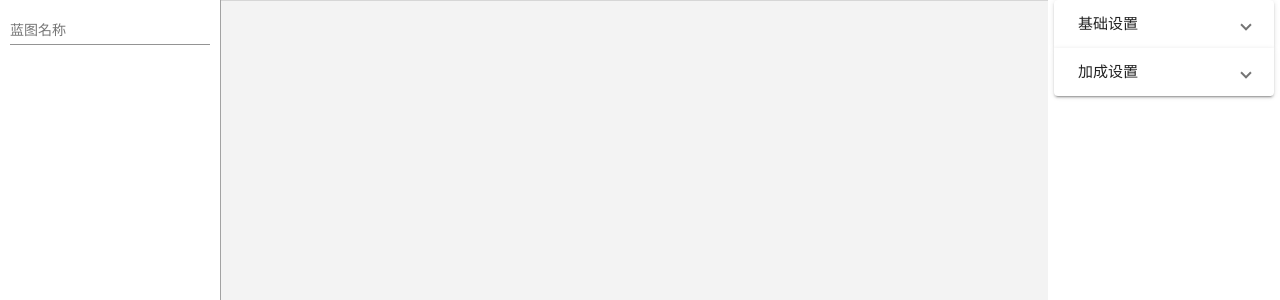
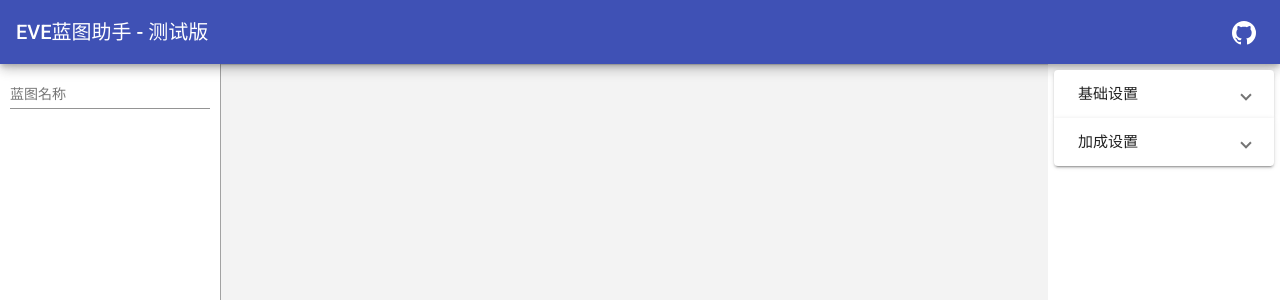
Before and after one commit to EVE-China/blueprint-assistant-web, an Angular app in the folder frontend/: page / in a window 1280 px wide. Shown: the top 300 px of the page. Built offline with nearby package versions, Linux system fonts and the light colour scheme.

Commit message:
增加标题栏.

```diff
--- a/frontend/src/app/app.component.html
+++ b/frontend/src/app/app.component.html
@@ -1,3 +1,13 @@
+<mat-toolbar class="toolbar" #toolbar color="primary">
+  <mat-toolbar-row>
+    <span>EVE蓝图助手 - 测试版</span>
+    <span class="spacer"></span>
+    <a mat-icon-button target="_blank" href="https://github.com/EVE-China/blueprint-assistant-web">
+      <mat-icon aria-label="Go to Repository" svgIcon="github"></mat-icon>
+    </a>
+  </mat-toolbar-row>
+</mat-toolbar>
+<div class="content" [ngStyle]="{ 'height': calcHeight() }">
   <div class="search">
     <mat-form-field style="margin-top: 6px;">
       <input matInput name="bluePrintName" #bluePrintName placeholder="蓝图名称">
@@ -33,3 +43,4 @@
   <div class="bonus">
     <app-bonus></app-bonus>
   </div>
+</div>
--- a/frontend/src/app/app.component.scss
+++ b/frontend/src/app/app.component.scss
@@ -1,16 +1,30 @@
 :host {
-  display: flex;
-  min-width: 1280px;
+  display: block;
   height: 100%;
 }
 
-:host ::ng-deep .custom-list-style {
+.toolbar {
+  position: relative;
+  box-shadow: 0 3px 5px -1px rgba(0,0,0,.2), 0 6px 10px 0 rgba(0,0,0,.14), 0 1px 18px 0 rgba(0,0,0,.12);
+  cursor: default;
 
-  .mat-list-item-content {
-    padding: 0 5px !important;
+  .spacer {
+    flex: 1 1 auto;
+  }
+}
 
-    .mat-list-text {
-      padding-right: 0 !important;
+.content {
+  display: flex;
+  min-width: 1280px;
+
+  & ::ng-deep .custom-list-style {
+
+    .mat-list-item-content {
+      padding: 0 5px !important;
+
+      .mat-list-text {
+        padding-right: 0 !important;
+      }
     }
   }
 }
@@ -74,5 +88,5 @@
 .bonus {
   width: 220px;
   flex-shrink: 0;
-  padding: 0 6px;
+  padding: 6px 6px 0;
 }
--- a/frontend/src/app/app.component.ts
+++ b/frontend/src/app/app.component.ts
@@ -1,16 +1,19 @@
-import { Component, ViewChild, ElementRef, OnInit, AfterViewInit } from '@angular/core';
+import { Component, ViewChild, ElementRef, OnInit, AfterViewInit, AfterContentChecked } from '@angular/core';
 import { Observable, fromEvent, timer } from 'rxjs';
 import { BluePrintService } from 'src/service/blue-print.service';
 import { BluePrint } from 'src/service/vo/blue-print';
 import { MatSnackBar } from '@angular/material/snack-bar';
 import { debounceTime, timeout } from 'rxjs/operators';
+import { MatIconRegistry } from '@angular/material/icon';
+import { DomSanitizer } from '@angular/platform-browser';
+import { MatToolbar } from '@angular/material/toolbar';
 
 @Component({
   selector: 'app-root',
   templateUrl: './app.component.html',
   styleUrls: ['./app.component.scss']
 })
-export class AppComponent implements OnInit, AfterViewInit {
+export class AppComponent implements OnInit, AfterViewInit, AfterContentChecked {
 
   title = 'EVE蓝图助手';
 
@@ -25,9 +28,20 @@
 
   selectedIndex: number;
 
+  @ViewChild('toolbar', { static: true })
+  toolbar: MatToolbar;
+
+  toolbarHeight = 0;
+
   constructor(private bluePrintService: BluePrintService,
-              private snackBar: MatSnackBar) {
+              private snackBar: MatSnackBar,
+              iconRegistry: MatIconRegistry, private sanitizer: DomSanitizer) {
+    iconRegistry.addSvgIcon('github',
+      sanitizer.bypassSecurityTrustResourceUrl('assets/svg/github-circle-white-transparent.svg'));
 
+  }
+  ngAfterContentChecked(): void {
+    this.toolbarHeight = this.toolbar._elementRef.nativeElement.scrollHeight;
   }
 
   ngOnInit(): void {
@@ -78,4 +92,8 @@
   removeTab(bluePrint: BluePrint) {
     this.selectBluePrints = this.selectBluePrints.filter(item => item.id !== bluePrint.id);
   }
+
+  calcHeight() {
+    return `calc(100% - ${this.toolbarHeight}px)`;
+  }
 }
--- a/frontend/src/app/app.module.ts
+++ b/frontend/src/app/app.module.ts
@@ -22,6 +22,8 @@
 import { ClipboardModule } from '@angular/cdk/clipboard';
 import { BonusComponent } from './component/bonus/bonus.component';
 import { MatExpansionModule } from '@angular/material/expansion';
+import { MatSidenavModule } from '@angular/material/sidenav';
+import { MatToolbarModule } from '@angular/material/toolbar';
 
 @NgModule({
   declarations: [
@@ -47,7 +49,9 @@
     MatGridListModule,
     MatTooltipModule,
     ClipboardModule,
-    MatExpansionModule
+    MatExpansionModule,
+    MatSidenavModule,
+    MatToolbarModule
   ],
   providers: [],
   bootstrap: [AppComponent]
```
Also changed, not shown: frontend/src/assets/svg/github-circle-white-transparent.svg (added). Lines whose indentation alone changed are shown as unchanged.
